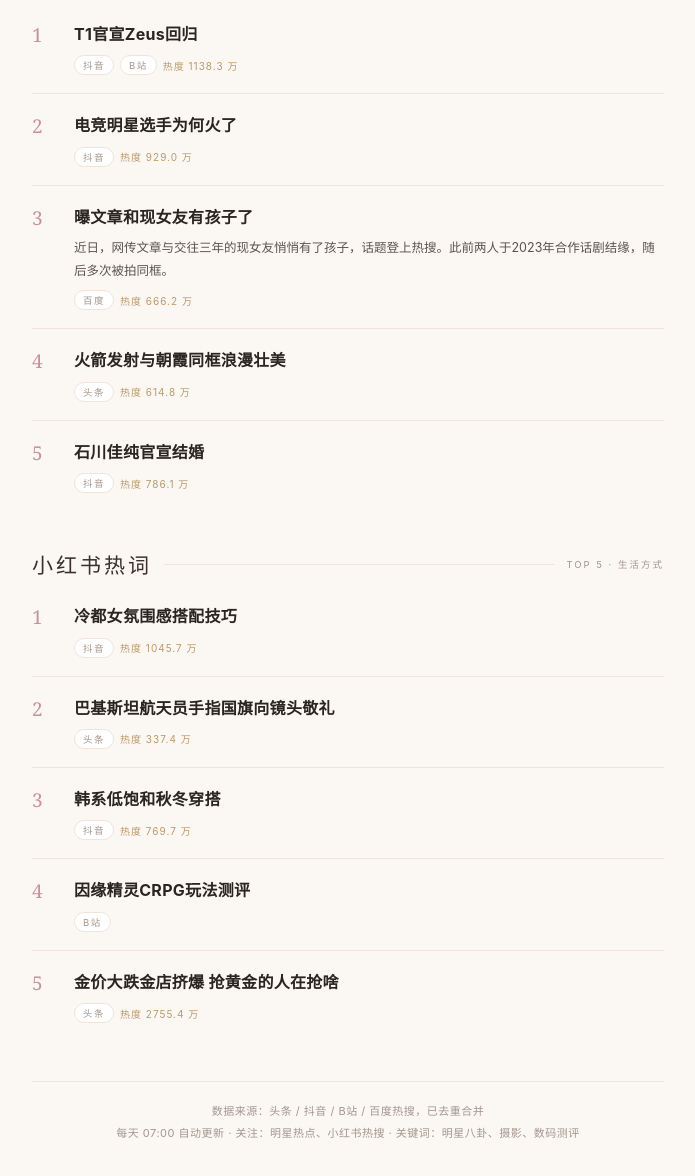
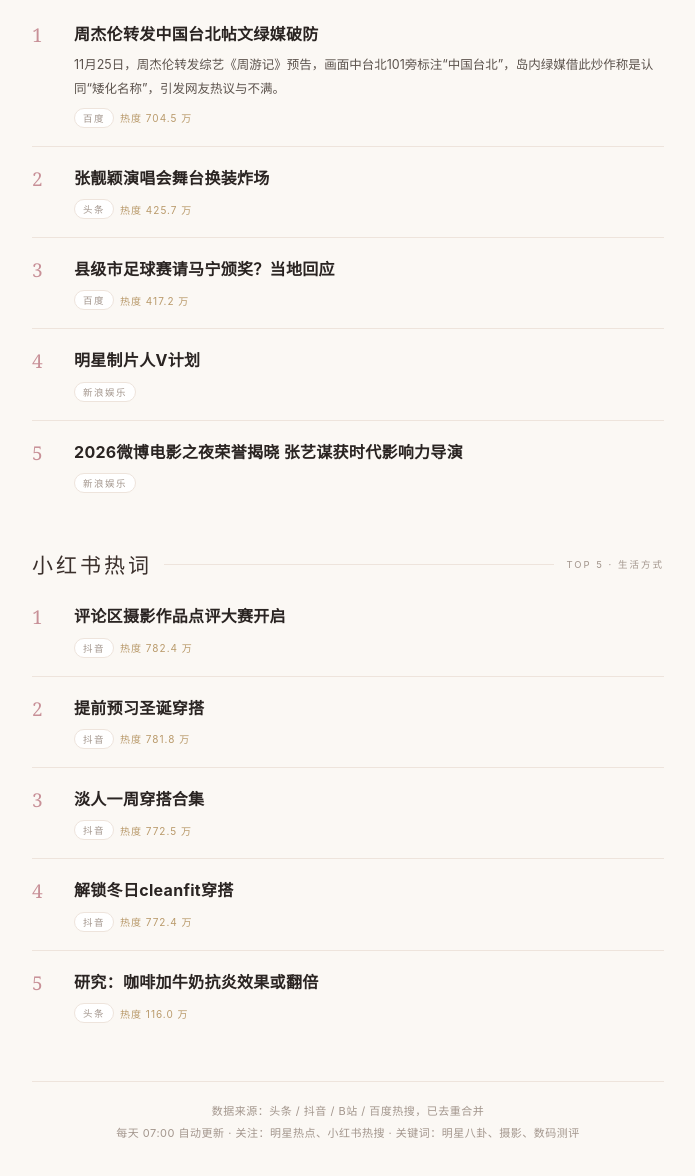
Before and after one commit to aaronelchatgpt/news-sharon, a plain HTML site: page index.html in a window 1280 px wide. Shown: the part 360-1536 px from the top of the page, without its empty margins (292-987 px from the left). Drawn offline with Linux system fonts and the light colour scheme.

Commit message:
update index.html

```diff
--- a/index.html
+++ b/index.html
@@ -1,6 +1,6 @@
 <!doctype html><html lang="zh-CN"><head><meta charset="utf-8">
 <meta name="viewport" content="width=device-width, initial-scale=1">
-<title>Sharon 的每日热点 · 2026年11月26日</title>
+<title>Sharon 的每日热点 · 2026年11月27日</title>
 <style>
 :root{--ivory:#fbf8f4;--ink:#2a2422;--ink2:#5c534d;--muted:#a3968d;--rose:#b76e79;--rose-soft:#f6e9ea;--line:#eee4dc;--gold:#b99a6b}
 *{box-sizing:border-box}
@@ -35,7 +35,7 @@ li:last-child{border-bottom:0}
     <div class="kicker">Daily Edit · For Sharon</div>
     <h1>今日热点</h1>
     <div class="greet">为你挑选今天值得看的十件事</div>
-    <div class="date">2026年11月26日 星期四</div>
+    <div class="date">2026年11月27日 星期五</div>
     <div class="media">
       <audio controls preload="none" src="sharon.mp3"></audio>
       <a class="dl" href="sharon.pdf" download>PDF</a>
@@ -47,41 +47,41 @@ li:last-child{border-bottom:0}
     <li>
       <span class="rank">1</span>
       <div class="body">
-        <div class="title">T1官宣Zeus回归</div>
-
-        <div class="meta"><span class="tag">抖音</span><span class="tag">B站</span><span class="hot">热度 1138.3 万</span></div>
+        <div class="title">周杰伦转发中国台北帖文绿媒破防</div>
+        <div class="desc">11月25日，周杰伦转发综艺《周游记》预告，画面中台北101旁标注“中国台北”，岛内绿媒借此炒作称是认同“矮化名称”，引发网友热议与不满。</div>
+        <div class="meta"><span class="tag">百度</span><span class="hot">热度 704.5 万</span></div>
       </div>
     </li>
     <li>
       <span class="rank">2</span>
       <div class="body">
-        <div class="title">电竞明星选手为何火了</div>
+        <div class="title">张靓颖演唱会舞台换装炸场</div>
 
-        <div class="meta"><span class="tag">抖音</span><span class="hot">热度 929.0 万</span></div>
+        <div class="meta"><span class="tag">头条</span><span class="hot">热度 425.7 万</span></div>
       </div>
     </li>
     <li>
       <span class="rank">3</span>
       <div class="body">
-        <div class="title">曝文章和现女友有孩子了</div>
-        <div class="desc">近日，网传文章与交往三年的现女友悄悄有了孩子，话题登上热搜。此前两人于2023年合作话剧结缘，随后多次被拍同框。</div>
-        <div class="meta"><span class="tag">百度</span><span class="hot">热度 666.2 万</span></div>
+        <div class="title">县级市足球赛请马宁颁奖？当地回应</div>
+
+        <div class="meta"><span class="tag">百度</span><span class="hot">热度 417.2 万</span></div>
       </div>
     </li>
     <li>
       <span class="rank">4</span>
       <div class="body">
-        <div class="title">火箭发射与朝霞同框浪漫壮美</div>
+        <div class="title">明星制片人V计划</div>
 
-        <div class="meta"><span class="tag">头条</span><span class="hot">热度 614.8 万</span></div>
+        <div class="meta"><span class="tag">新浪娱乐</span></div>
       </div>
     </li>
     <li>
       <span class="rank">5</span>
       <div class="body">
-        <div class="title">石川佳纯官宣结婚</div>
+        <div class="title">2026微博电影之夜荣誉揭晓 张艺谋获时代影响力导演</div>
 
-        <div class="meta"><span class="tag">抖音</span><span class="hot">热度 786.1 万</span></div>
+        <div class="meta"><span class="tag">新浪娱乐</span></div>
       </div>
     </li></ol>
   </div>
@@ -91,41 +91,41 @@ li:last-child{border-bottom:0}
     <li>
       <span class="rank">1</span>
       <div class="body">
-        <div class="title">冷都女氛围感搭配技巧</div>
+        <div class="title">评论区摄影作品点评大赛开启</div>
 
-        <div class="meta"><span class="tag">抖音</span><span class="hot">热度 1045.7 万</span></div>
+        <div class="meta"><span class="tag">抖音</span><span class="hot">热度 782.4 万</span></div>
       </div>
     </li>
     <li>
       <span class="rank">2</span>
       <div class="body">
-        <div class="title">巴基斯坦航天员手指国旗向镜头敬礼</div>
+        <div class="title">提前预习圣诞穿搭</div>
 
-        <div class="meta"><span class="tag">头条</span><span class="hot">热度 337.4 万</span></div>
+        <div class="meta"><span class="tag">抖音</span><span class="hot">热度 781.8 万</span></div>
       </div>
     </li>
     <li>
       <span class="rank">3</span>
       <div class="body">
-        <div class="title">韩系低饱和秋冬穿搭</div>
+        <div class="title">淡人一周穿搭合集</div>
 
-        <div class="meta"><span class="tag">抖音</span><span class="hot">热度 769.7 万</span></div>
+        <div class="meta"><span class="tag">抖音</span><span class="hot">热度 772.5 万</span></div>
       </div>
     </li>
     <li>
       <span class="rank">4</span>
       <div class="body">
-        <div class="title">因缘精灵CRPG玩法测评</div>
+        <div class="title">解锁冬日cleanfit穿搭</div>
 
-        <div class="meta"><span class="tag">B站</span></div>
+        <div class="meta"><span class="tag">抖音</span><span class="hot">热度 772.4 万</span></div>
       </div>
     </li>
     <li>
       <span class="rank">5</span>
       <div class="body">
-        <div class="title">金价大跌金店挤爆 抢黄金的人在抢啥</div>
+        <div class="title">研究：咖啡加牛奶抗炎效果或翻倍</div>
 
-        <div class="meta"><span class="tag">头条</span><span class="hot">热度 2755.4 万</span></div>
+        <div class="meta"><span class="tag">头条</span><span class="hot">热度 116.0 万</span></div>
       </div>
     </li></ol>
   </div>
```
